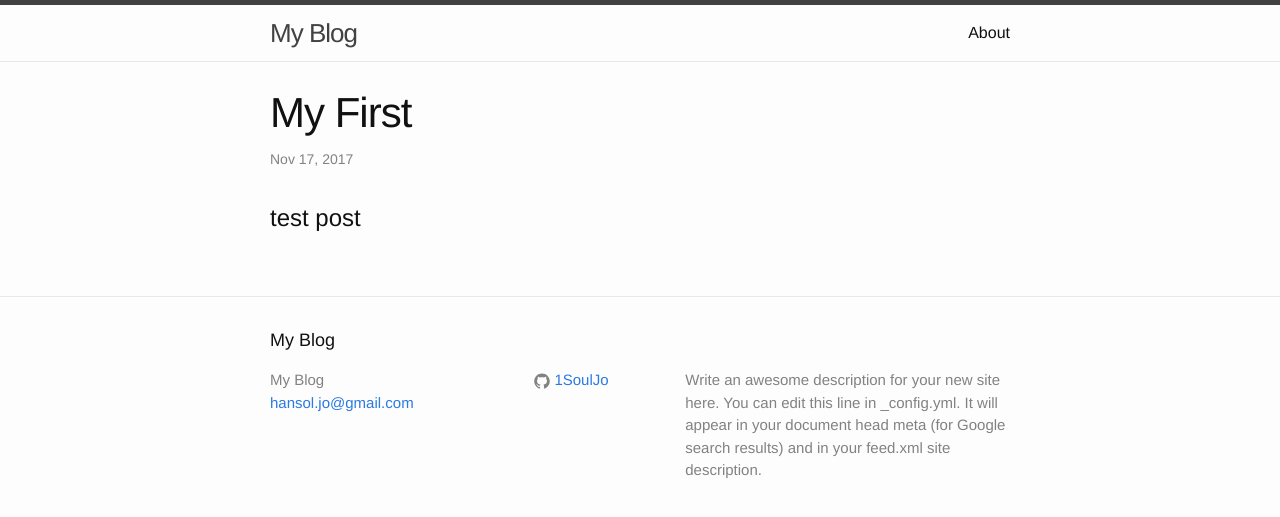
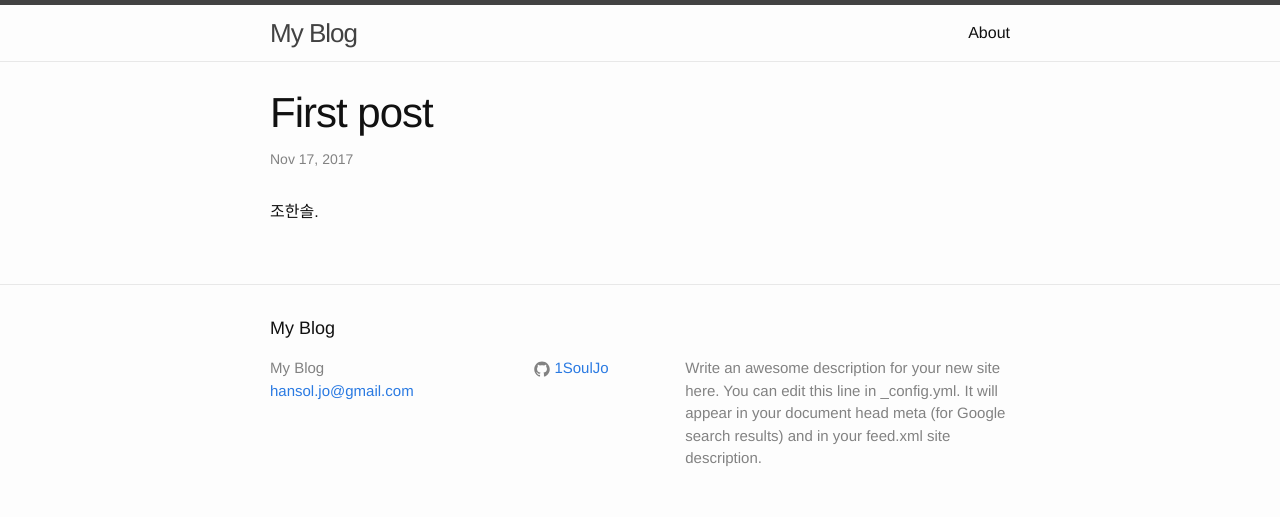
Before and after one commit to 1SoulJo/1souljo.github.io, a Jekyll site: the page built from _posts/2017-11-17-my-first.markdown, in a window 1280 px wide. Shown: the top 517 px of the page. Built offline with Jekyll 4.4.1, drawn with Linux system fonts in a browser that asks for light colours; our own code applies the rules of GitHub Pages for plain Markdown files.

Commit message:
test
Signed-off-by: hansol.jo <hansol.jo@samsung.com>

```diff
--- a/_posts/2017-11-17-my-first.markdown
+++ b/_posts/2017-11-17-my-first.markdown
@@ -1 +1,8 @@
-# test post
+---
+layout: post
+title:  "First post"
+date:   2017-11-17 16:17:52 +0900
+categories: blog test
+---
+
+조한솔.
```
